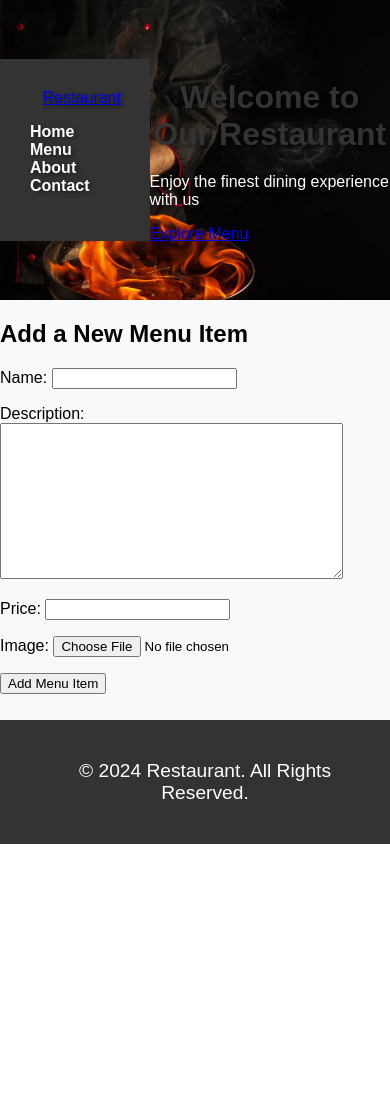
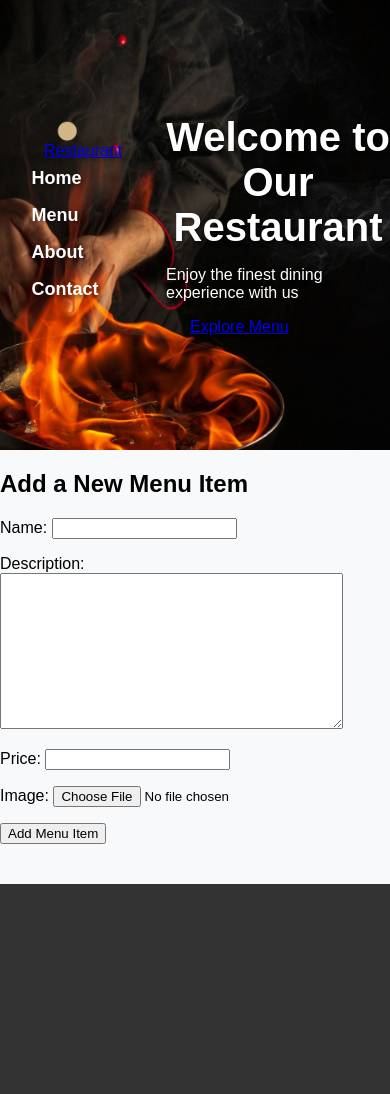
Before and after one commit to dmuresanu/blaze-bite-website, a Django app: page /menu/add/ in a window 390 px wide. Before the commit the page ends 844 px from the top, so only its background shows below. Run offline with Django 5.2, Linux system fonts and the light colour scheme.

Commit message:
Style navbar, hero section, and CTA button

```diff
--- a/core/templates/base.html
+++ b/core/templates/base.html
@@ -9,6 +9,18 @@
 
         <title>{% block title %}Restaurant{% endblock %}</title>
     </head>
+    <script>
+        window.onscroll = function() { toggleNavbar() };
+
+        function toggleNavbar() {
+            if (document.body.scrollTop > 50 || document.documentElement.scrollTop > 50) {
+                document.querySelector("nav").classList.add("scrolled");
+            } else {
+                document.querySelector("nav").classList.remove("scrolled");
+            }
+        }
+    </script>
+
     <body>
 
         <header>
--- a/static/css/style.css
+++ b/static/css/style.css
@@ -6,124 +6,178 @@
     background-color: #f8f9fa;
 }
 
-h1 {
-    text-align: center;
-    color: #333;
-}
-
+/* Global header styling */
 header {
     background-image: url("/static/images/hero.jpg");
     background-size: cover;
     background-position: center;
-    height: 300px;
+    height: 450px;
     color: white;
     display: flex;
     justify-content: center;
     align-items: center;
     text-shadow: 2px 2px 4px rgba(0, 0, 0, 0.5);
+    position: relative;
+    z-index: 1;
 }
 
 header h1 {
-    font-size: 3em;
+    font-size: 3.5em;
+    text-align: center;
+    margin: 0;
 }
 
-.container {
-    width: 80%;
-    margin: 0 auto;
-    padding: 20px;
+/* Transparent sticky navbar */
+nav {
+    position: sticky;
+    top: 0;
+    background-color: transparent; /* Transparent background */
+    padding: 10px 0;
+    z-index: 1000;  /* Ensures it stays on top */
+    box-shadow: none; /* Remove any shadows for transparency */
+    width: 100%; /* Ensure it spans the full width */
+    transition: background-color 0.3s ease-in-out;
 }
 
-/* Style for menu page */
+nav.scrolled {
+    background-color: rgba(0, 0, 0, 0.8); /* Adds dark background when scrolling */
+    box-shadow: 0 4px 6px rgba(0, 0, 0, 0.2); /* Optional subtle shadow */
+}
+
+nav ul {
+    list-style-type: none;
+    padding: 0;
+    margin: 0;
+    text-align: center;
+}
+
+nav ul li {
+    display: inline-block;
+    margin-right: 20px;
+}
+
+nav ul li a {
+    color: white;
+    text-decoration: none;
+    font-weight: bold;
+    font-size: 18px;
+    padding: 8px 15px;
+    display: inline-block;
+    transition: color 0.3s;
+}
+
+nav ul li a:hover {
+    color: #ff7f50;
+}
+
+/* Menu Items Section */
 .menu-items {
     display: grid;
-    grid-template-columns: repeat(auto-fit, minmax(250px, 1fr));
+    grid-template-columns: repeat(auto-fit, minmax(300px, 1fr));
     gap: 20px;
+    padding: 20px;
+    text-align: center;
+    margin: 0 auto;
 }
 
 .menu-item {
-    border: 1px solid #ddd;
-    border-radius: 8px;
-    padding: 15px;
     background-color: #fff;
-    text-align: center;
+    border-radius: 10px;
+    box-shadow: 0 4px 8px rgba(0, 0, 0, 0.1);
+    overflow: hidden;
+    transition: transform 0.3s ease;
+}
+
+.menu-item:hover {
+    transform: translateY(-10px);
 }
 
 .menu-item img {
-    max-width: 100%;
-    height: auto;
+    width: 100%;
+    height: 250px;
+    object-fit: cover;
     border-radius: 5px;
 }
 
 .menu-item h2 {
     font-size: 1.5em;
-    margin: 10px 0;
+    margin: 15px 0 10px;
 }
 
 .menu-item p {
-    margin: 5px 0;
+    font-size: 1.1em;
+    color: #555;
+    margin-bottom: 10px;
 }
 
-/* Style for About and Contact Pages */
-header h1 {
-    font-size: 2em;
-    margin-bottom: 20px;
+.menu-item .price {
+    font-size: 1.3em;
+    color: #ff7f50;
+    font-weight: bold;
 }
 
+/* About and Contact Page Styling */
 .container {
+    width: 80%;
+    margin: 0 auto;
+    padding: 40px 0;
     text-align: center;
-    padding: 20px;
 }
 
 .container p {
     font-size: 1.2em;
-    margin: 10px 0;
+    line-height: 1.6;
+    color: #333;
 }
 
-/* Static CSS for Navigation and Footer */
-nav {
+/* Footer Styling */
+footer {
     background-color: #333;
-    padding: 10px;
+    color: white;
+    padding: 20px;
+    text-align: center;
+    margin-top: 40px;
 }
 
-nav ul {
-    list-style-type: none;  /* Removes the bullet points from the list */
-    padding: 0;  /* Removes default padding from the list */
-    text-align: center;  /* Centers the list items horizontally */
+footer a {
+    color: white;
+    text-decoration: none;
+    margin: 0 15px;
 }
 
-nav ul li {
-    display: inline;  /* Displays list items horizontally */
-    margin-right: 20px;  /* Adds space between each list item */
+footer a:hover {
+    color: #ff7f50;
 }
 
-nav ul li a {
-    color: white;  /* White text color for the links */
-    text-decoration: none;  /* Removes underline from links */
-    font-weight: bold;  /* Makes the text bold */
-    margin-right: 30px;  /* Increase space between links */
-}
-
-nav ul li a:hover {
-    color: #ff6347;  /* Change text color to a light red (or any other color) when hovering */
-}
-
-footer {
-    background-color: #333;  /* Dark background similar to the nav bar */
-    color: white;  /* White text color */
-    padding: 10px;  /* Adds padding around the footer */
-    text-align: center;  /* Centers the text in the footer */
-    position: fixed;  /* Makes the footer stick at the bottom of the page */
-    bottom: 0;  /* Positions the footer at the bottom */
-    width: 100%;  /* Ensures the footer spans the entire width of the page */
-}
-
+/* Media Queries for Responsiveness */
 @media (max-width: 768px) {
     nav ul {
-        text-align: left;  /* Align the list items to the left on smaller screens */
+        text-align: left;
     }
 
     nav ul li {
-        display: block;  /* Stack the list items vertically */
-        margin-right: 0;  /* Remove horizontal spacing */
+        display: block;
+        margin-right: 0;
+    }
+
+    header h1 {
+        font-size: 2.5em;
+    }
+
+    .cta-button {
+        font-size: 16px;
+        padding: 12px 24px;
+    }
+
+    .menu-items {
+        grid-template-columns: 1fr 1fr;
+    }
+
+    .menu-item {
+        padding: 10px;
+    }
+
+    footer {
+        font-size: 0.9em;
     }
 }
```
